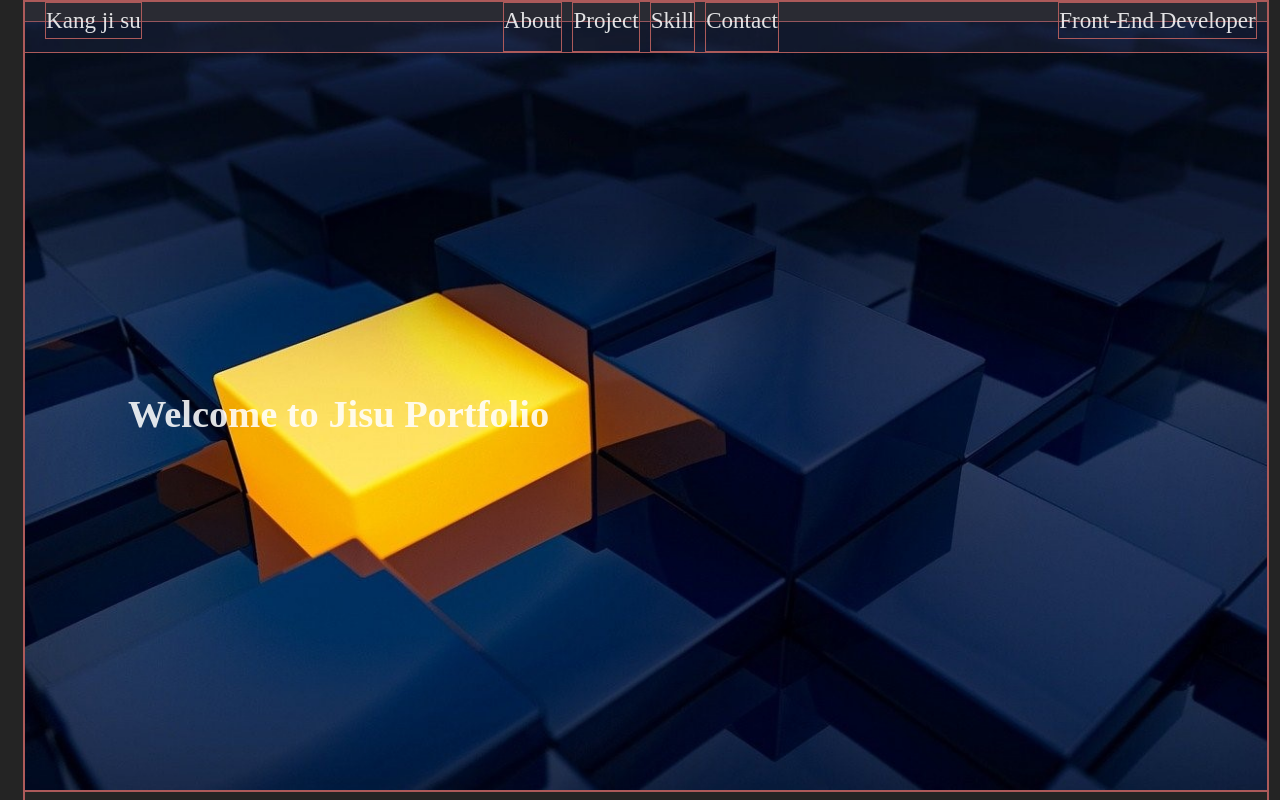
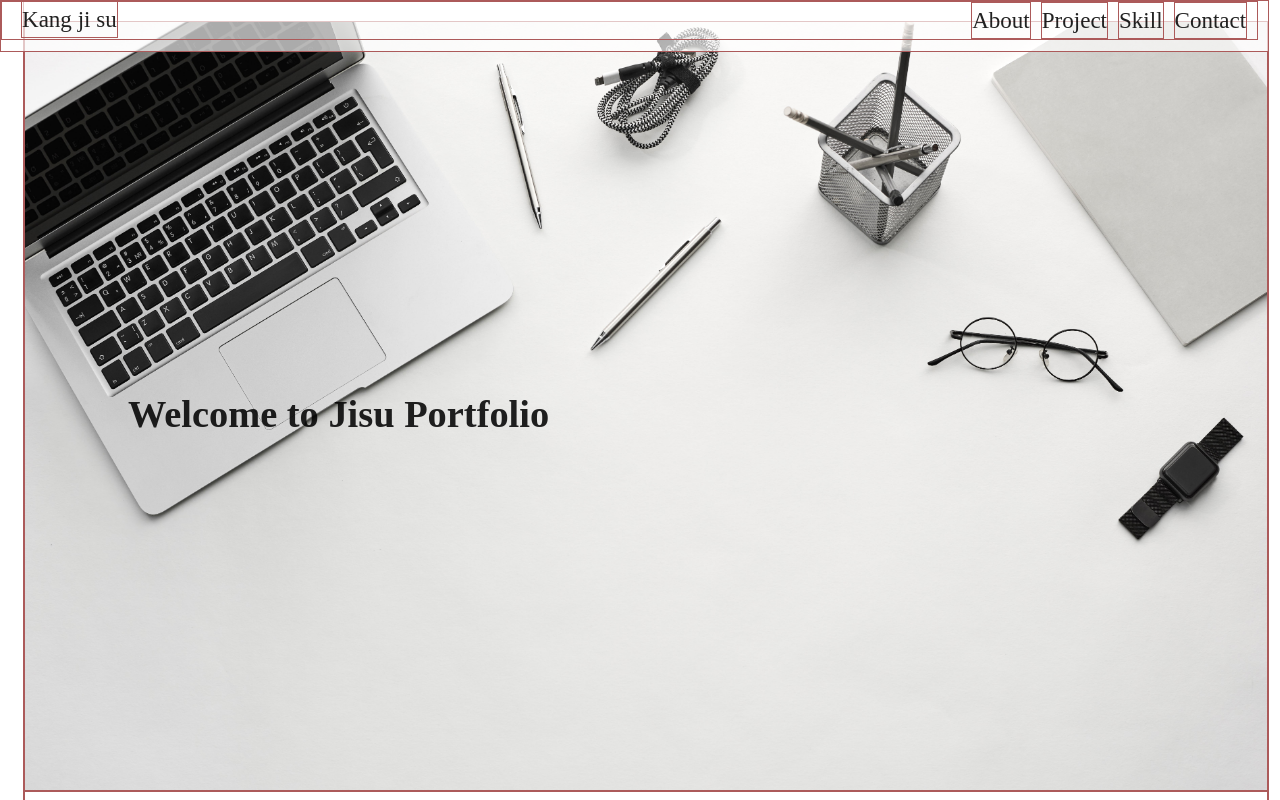
Before and after one commit to KJSoo95/Portfolio-React-, a React (Vite) app in the folder Portfolio-vite/: page / in a window 1280 px wide. Shown: the top 800 px of the page. Built offline with nearby package versions, Linux system fonts and the light colour scheme.

Commit message:
feat : display name 작성

```diff
--- a/Portfolio-vite/src/componenet/Section/About/About.jsx
+++ b/Portfolio-vite/src/componenet/Section/About/About.jsx
@@ -36,5 +36,5 @@ const About = forwardRef((props, ref) => {
     </div>
   );
 });
-
+About.displayName = "About";
 export default About;
--- a/Portfolio-vite/src/componenet/Section/Contact/Contact.jsx
+++ b/Portfolio-vite/src/componenet/Section/Contact/Contact.jsx
@@ -13,5 +13,5 @@ const Contact = forwardRef((props, ref) => {
     </div>
   );
 });
-
+Contact.displayName = "Contact";
 export default Contact;
--- a/Portfolio-vite/src/componenet/Section/Header/Header.module.css
+++ b/Portfolio-vite/src/componenet/Section/Header/Header.module.css
@@ -1,5 +1,5 @@
 .opacityImg {
-  background: url(../../../images/main_bg1.jpg) no-repeat center center;
+  background: url(../../../images/mainbg2.jpg) no-repeat center center;
   background-size: cover;
   width: 97vw;
   height: 96vh;
--- a/Portfolio-vite/src/componenet/Section/Navigation/Navi.jsx
+++ b/Portfolio-vite/src/componenet/Section/Navigation/Navi.jsx
@@ -10,13 +10,15 @@ const Navi = (props) => {
       <div className={classes.left} onClick={GotoTop}>
         Kang ji su
       </div>
-      <div onClick={props.onAboutClick}>About</div>
-      <div onClick={props.onProjectClick}>Project</div>
-      <div onClick={props.onSkillClick}>Skill</div>
-      <div onClick={props.onContactClick}>Contact</div>
-      <div className={classes.right} onClick={GotoTop}>
+      <div className={classes.navWrap}>
+        <div onClick={props.onAboutClick}>About</div>
+        <div onClick={props.onProjectClick}>Project</div>
+        <div onClick={props.onSkillClick}>Skill</div>
+        <div onClick={props.onContactClick}>Contact</div>
+      </div>
+      {/* <div className={classes.right} onClick={GotoTop}>
         Front-End Developer
-      </div>
+      </div> */}
     </div>
   );
 };
--- a/Portfolio-vite/src/componenet/Section/Navigation/Navi.module.css
+++ b/Portfolio-vite/src/componenet/Section/Navigation/Navi.module.css
@@ -2,20 +2,26 @@
   position: fixed;
   font-size: 1.2rem;
   height: 50px;
-  width: 97vw;
+  width: 99vw;
+  left: 0;
+  top: 0;
   /* margin-top: 25px; */
+  background-color: rgba(255, 255, 255, 0.664);
+}
+.navWrap{
   display: flex;
   flex-direction: row;
-  justify-content: center;
-  background-color: #41496d37;
+  justify-content: flex-end;
+  margin-right: 10px;
 }
-.navi > div{
+.navWrap > div{
   margin-right: 10px;
   cursor: pointer;
 }
 .left {
   position: absolute;
   left: 20px;
+  cursor: pointer;
 }
 .right {
   position: absolute;
--- a/Portfolio-vite/src/componenet/Section/Project/Project.jsx
+++ b/Portfolio-vite/src/componenet/Section/Project/Project.jsx
@@ -16,5 +16,6 @@ const Project = forwardRef((props, ref) => {
     </div>
   );
 })
+Project.displayName = "Project";
 
 export default Project;
--- a/Portfolio-vite/src/componenet/Section/Skill/Skill.jsx
+++ b/Portfolio-vite/src/componenet/Section/Skill/Skill.jsx
@@ -63,4 +63,6 @@ const Skill = forwardRef((props, ref) => {
   );
 });
 
+Skill.displayName = "Skill"
+
 export default Skill;
--- a/Portfolio-vite/src/index.css
+++ b/Portfolio-vite/src/index.css
@@ -6,9 +6,10 @@
   font-weight: 400;
   font-size: 1.2rem;
 
+
   color-scheme: light dark;
-  color: rgba(255, 255, 255, 0.87);
-  background-color: #242424;
+  color: rgba(0, 0, 0, 0.87);
+  background-color: #ffffff;
 
   font-synthesis: none;
   text-rendering: optimizeLegibility;
```
Also changed, not shown: Portfolio-vite/src/images/mainbg2.jpg (added).
